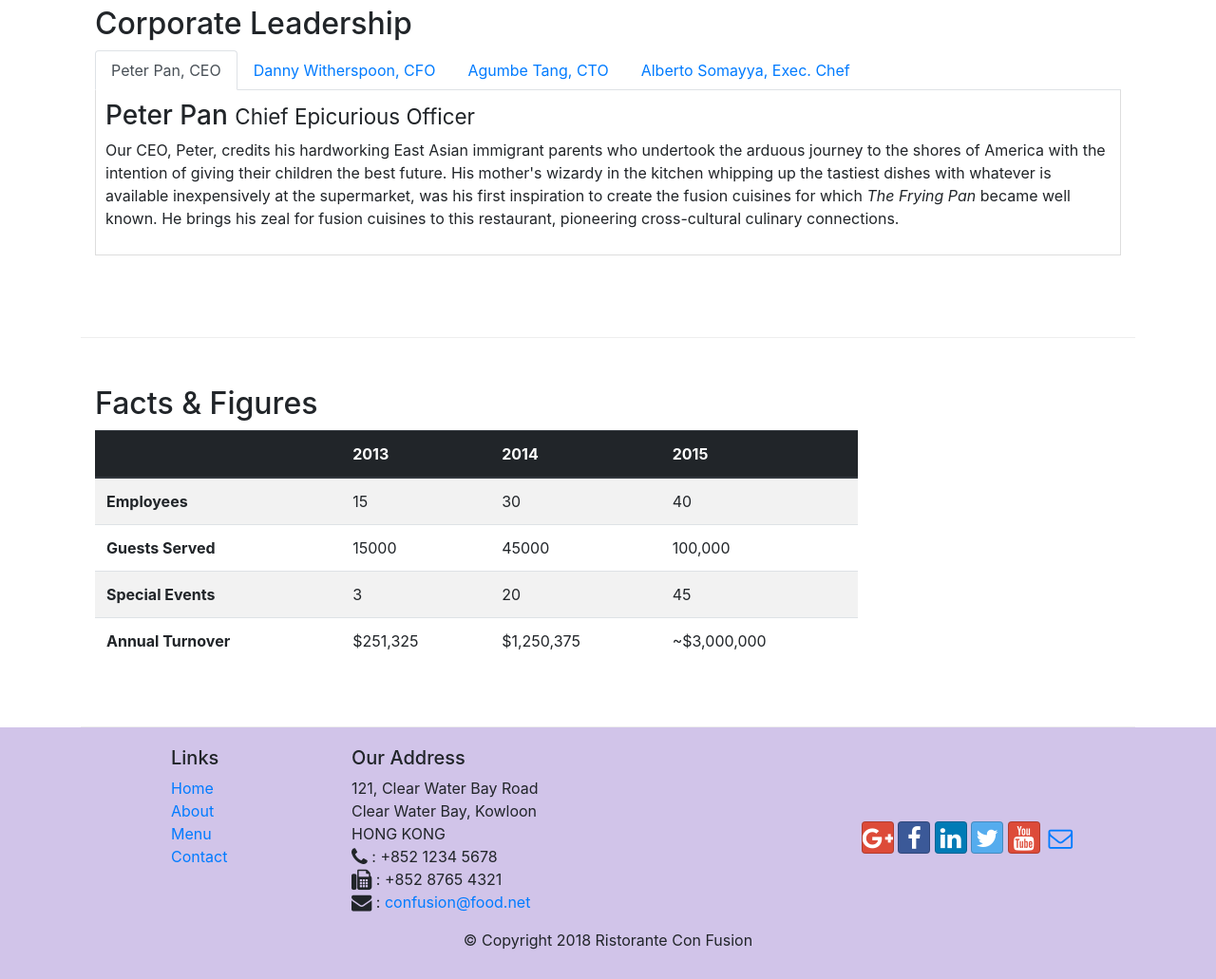
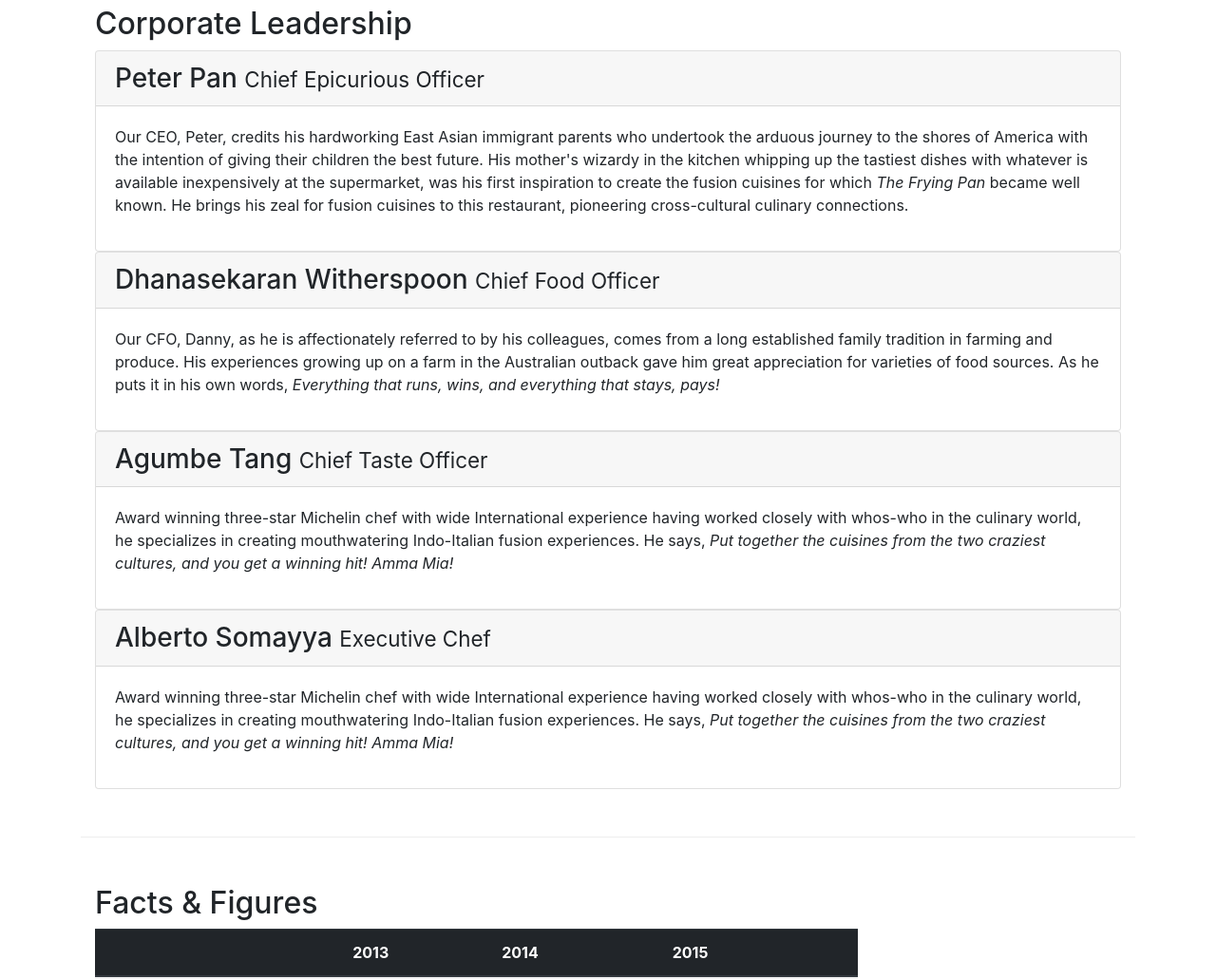
Before and after one commit to Khatsur/coursera_bootstrap, a website: page aboutus.html in a window 1280 px wide. Shown: the part 860-1891 px from the top of the page at 95% size. Drawn offline with nearby package versions, Linux system fonts and the light colour scheme.

Commit message:
accordeon

```diff
--- a/aboutus.html
+++ b/aboutus.html
@@ -99,41 +99,61 @@
             <div class="col 12 ">
                 <h2>Corporate Leadership</h2>
 
-                <ul class="nav nav-tabs">
-                    <li class="nav-item">
-                        <a class="nav-link active" href="#peter" role="tab" data-toggle="tab">Peter Pan, CEO</a>
-                    </li>
-                   <li class="nav-item">
-                       <a class="nav-link" href="#danny" role="tab" data-toggle="tab">Danny Witherspoon, CFO</a>
-                   </li>
-                   <li class="nav-item">
-                       <a class="nav-link" href="#agumbe"role="tab" data-toggle="tab">Agumbe Tang, CTO</a>
-                   </li>
-                   <li class="nav-item">
-                      <a class="nav-link" href="#alberto" role="tab" data-toggle="tab">Alberto Somayya, Exec. Chef</a>
-                   </li>
-                </ul>
-                <div class="tab-content">
-                    <div role="tabpanel" class="tab-pane fade show active" id="peter">
-                        <h3>Peter Pan <small>Chief Epicurious Officer</small></h3>
-                        <p class="d-none d-sm-block">Our CEO, Peter, credits his hardworking East Asian immigrant parents who undertook the arduous journey to the shores of America with the intention of giving their children the best future. His mother's wizardy in the kitchen whipping up the tastiest dishes with whatever is available inexpensively at the supermarket, was his first inspiration to create the fusion cuisines for which <em>The Frying Pan</em> became well known. He brings his zeal for fusion cuisines to this restaurant, pioneering cross-cultural culinary connections.</p>
+
+                <div id="accordion">
+                    <div class="card">
+                        <div class="card-header" role="tab" id="peterhead">
+                            <h3 class="mb-0">
+                                <a data-toggle="collapse" data-target="#peter">Peter Pan <small>Chief Epicurious Officer</small>
+                                </a>
+                            </h3>
+                        </div>
+                        <div role="tabpanel" class="collapse fade show" id="peter" data-parent="#accordion">
+                            <div class="card-body">
+                                <p class="d-none d-sm-block">Our CEO, Peter, credits his hardworking East Asian immigrant parents who undertook the arduous journey to the shores of America with the intention of giving their children the best future. His mother's wizardy in the kitchen whipping up the tastiest dishes with whatever is available inexpensively at the supermarket, was his first inspiration to create the fusion cuisines for which <em>The Frying Pan</em> became well known. He brings his zeal for fusion cuisines to this restaurant, pioneering cross-cultural culinary connections.</p>
+                            </div>
+                        </div>
                     </div>
-                    <div role="tabpanel" class="tab-pane fade" id="danny">
-                        <h3>Dhanasekaran Witherspoon <small>Chief Food Officer</small></h3>
-                        <p class="d-none d-sm-block">Our CFO, Danny, as he is affectionately referred to by his colleagues, comes from a long established family tradition in farming and produce. His experiences growing up on a farm in the Australian outback gave him great appreciation for varieties of food sources. As he puts it in his own words, <em>Everything that runs, wins, and everything that stays, pays!</em></p>
+                    <div class="card">
+                        <div class="card-header" role="tab" id="dannyhead">
+                            <h3 class="mb-0">
+                                <a data-toggle="collapse" data-target="#danny">Dhanasekaran Witherspoon <small>Chief Food Officer</small>
+                                </a>
+                            </h3>
+                        </div>
+                        <div role="tabpanel" class="collapse fade show" id="danny" data-parent="#accordion">
+                            <div class="card-body">
+                                <p class="d-none d-sm-block">Our CFO, Danny, as he is affectionately referred to by his colleagues, comes from a long established family tradition in farming and produce. His experiences growing up on a farm in the Australian outback gave him great appreciation for varieties of food sources. As he puts it in his own words, <em>Everything that runs, wins, and everything that stays, pays!</em></p>
+                            </div>
+                        </div>
                     </div>
-                    <div role="tabpanel" class="tab-pane fade" id="agumbe">
-                        <h3>Agumbe Tang <small>Chief Taste Officer</small></h3>
-                        <p class="d-none d-sm-block">Blessed with the most discerning gustatory sense, Agumbe, our CTO, personally ensures that every dish that we serve meets his exacting tastes. Our chefs dread the tongue lashing that ensues if their dish does not meet his exacting standards. He lives by his motto, <em>You click only if you survive my lick.</em></p>
+                    <div class="card">
+                        <div class="card-header" role="tab" id="agumbehead">
+                            <h3 class="mb-0">
+                                <a data-toggle="collapse" data-target="#agumbe">Agumbe Tang <small>Chief Taste Officer</small>
+                                </a>
+                            </h3>
+                        </div>
+                        <div role="tabpanel" class="collapse fade show" id="agumbe" data-parent="#accordion">
+                            <div class="card-body">
+                                <p class="d-none d-sm-block">Award winning three-star Michelin chef with wide International experience having worked closely with whos-who in the culinary world, he specializes in creating mouthwatering Indo-Italian fusion experiences. He says, <em>Put together the cuisines from the two craziest cultures, and you get a winning hit! Amma Mia!</em></p>
+                            </div>
+                        </div>
                     </div>
-                    <div role="tabpanel" class="tab-pane fade" id="alberto">
-                       <h3>Alberto Somayya <small>Executive Chef</small></h3>
-                       <p class="d-none d-sm-block">Award winning three-star Michelin chef with wide International experience having worked closely with whos-who in the culinary world, he specializes in creating mouthwatering Indo-Italian fusion experiences. He says, <em>Put together the cuisines from the two craziest cultures, and you get a winning hit! Amma Mia!</em></p>
-                   </div>
-
+                    <div class="card">
+                        <div class="card-header" role="tab" id="albertohead">
+                            <h3 class="mb-0">
+                                <a data-toggle="collapse" data-target="#alberto">Alberto Somayya <small>Executive Chef</small>
+                                </a>
+                            </h3>
+                        </div>
+                        <div role="tabpanel" class="collapse fade show" id="alberto" data-parent="#accordion">
+                            <div class="card-body">
+                                <p class="d-none d-sm-block">Award winning three-star Michelin chef with wide International experience having worked closely with whos-who in the culinary world, he specializes in creating mouthwatering Indo-Italian fusion experiences. He says, <em>Put together the cuisines from the two craziest cultures, and you get a winning hit! Amma Mia!</em></p>
+                            </div>
+                        </div>
+                    </div>
                </div>
-
-
             </div>
        </div>
        <div class="row row-content">
@@ -178,9 +198,7 @@
                 </table>
             </div>
            </div>
-           <div class="col-12 col-sm-3">
 
-           </div>
 
        </div>
 
```
